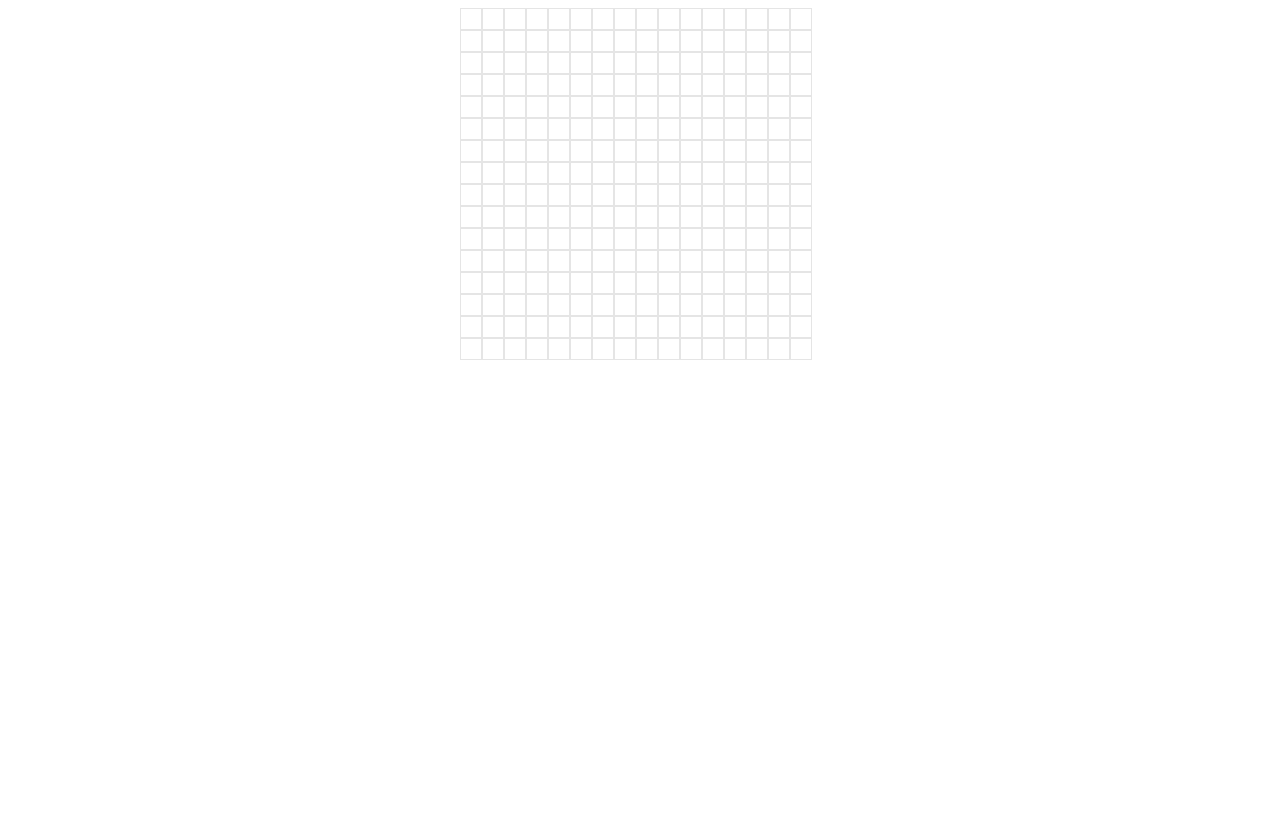
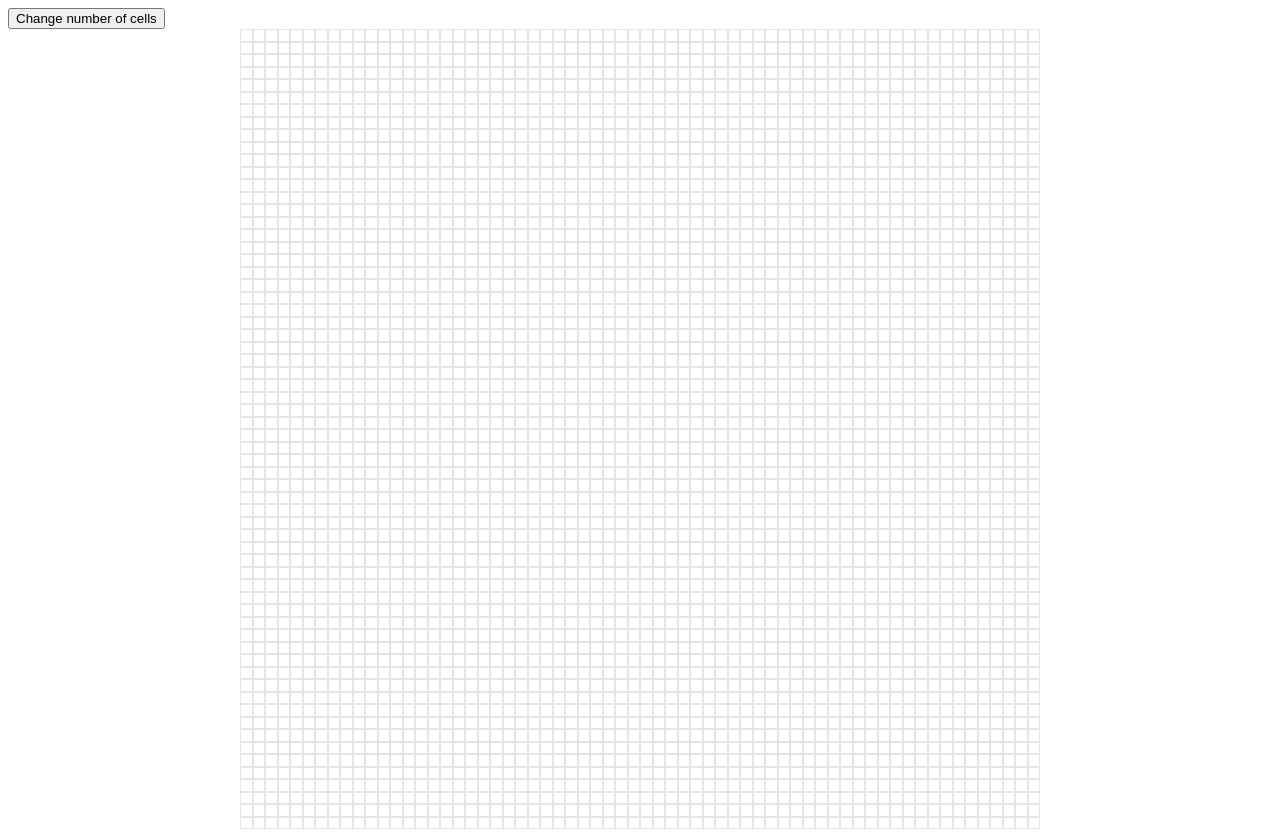
Before and after one commit to NikolaM4/the-odin-project, a plain HTML site: page etch-a-sketch/index.html in a window 1280 px wide. Before the commit the page ends 800 px from the top, so only its background shows below. Drawn offline with Linux system fonts and the light colour scheme.

Commit message:
Created function createGrid for generating grid of given size

```diff
--- a/etch-a-sketch/index.html
+++ b/etch-a-sketch/index.html
@@ -3,11 +3,12 @@
   <head>
     <meta charset="UTF-8" />
     <meta name="viewport" content="width=device-width, initial-scale=1.0" />
-    <title>Document</title>
+    <title>Etch-a-Sketch</title>
     <link rel="stylesheet" href="style.css" />
     <script src="script.js" defer></script>
   </head>
   <body>
+    <button id="btnChangeGrid">Change number of cells</button>
     <div class="container"></div>
   </body>
 </html>
--- a/etch-a-sketch/script.js
+++ b/etch-a-sketch/script.js
@@ -1,10 +1,30 @@
+const SIZE_OF_DRAWING_FIELD = 800;
+
 let divContainer = document.querySelector(".container");
+let buttonChangeGrid = document.querySelector("#btnChangeGrid");
 
-for (let i = 0; i < 16; i++)
-  for (let j = 0; j < 16; j++) {
-    let newDiv = document.createElement("div");
-    newDiv.style.width = "20px";
-    newDiv.style.height = "20px";
-    newDiv.style.border = "1px solid rgba(0,0,0, 0.1";
-    divContainer.appendChild(newDiv);
-  }
+function createGrid(gridRows) {
+  let sizeOfCell = SIZE_OF_DRAWING_FIELD / gridRows;
+  for (let i = 0; i < gridRows; i++)
+    for (let j = 0; j < gridRows; j++) {
+      let newDiv = document.createElement("div");
+      newDiv.style.width = `${sizeOfCell - 2}px`;
+      newDiv.style.height = `${sizeOfCell - 2}px`;
+      newDiv.style.border = "1px solid rgba(0,0,0, 0.1)";
+      newDiv.addEventListener("mouseover", (e) => {
+        e.target.style.backgroundColor = "black";
+      });
+      divContainer.appendChild(newDiv);
+    }
+}
+
+let gridRows = 64;
+createGrid(gridRows);
+
+buttonChangeGrid.addEventListener("click", (e) => {
+  gridRows = parseInt(prompt("How many squares per side do you want?"));
+
+  // while (gridRows < 1 || gridRows >= 100 || typeof rows != "number") {
+  //   gridRows = prompt("You can't enter that. Type number:");
+  // }
+});
--- a/etch-a-sketch/style.css
+++ b/etch-a-sketch/style.css
@@ -1,6 +1,6 @@
 .container {
   margin: 0 auto;
-  max-width: 360px;
+  max-width: 800px;
   display: flex;
   flex-wrap: wrap;
 }
```
